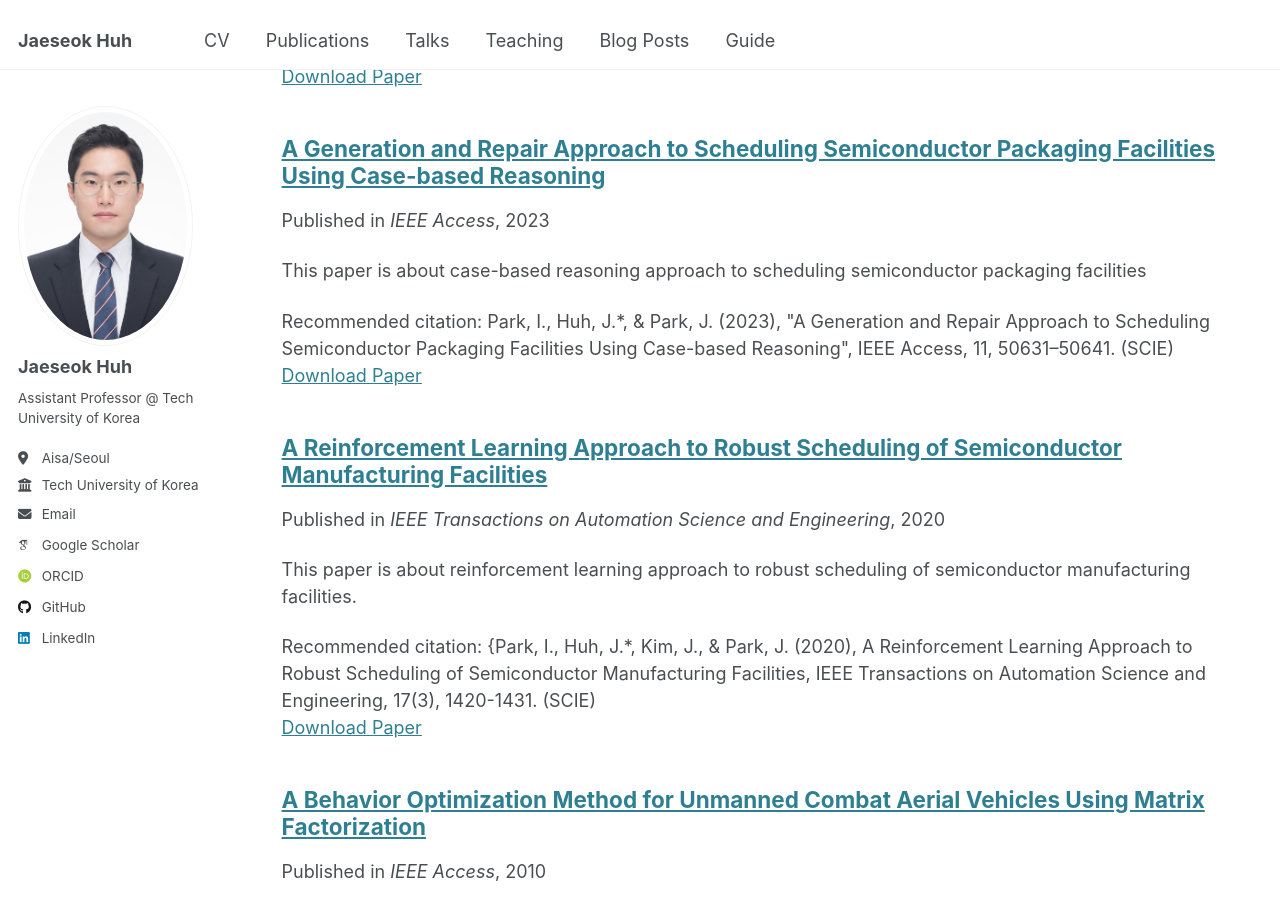
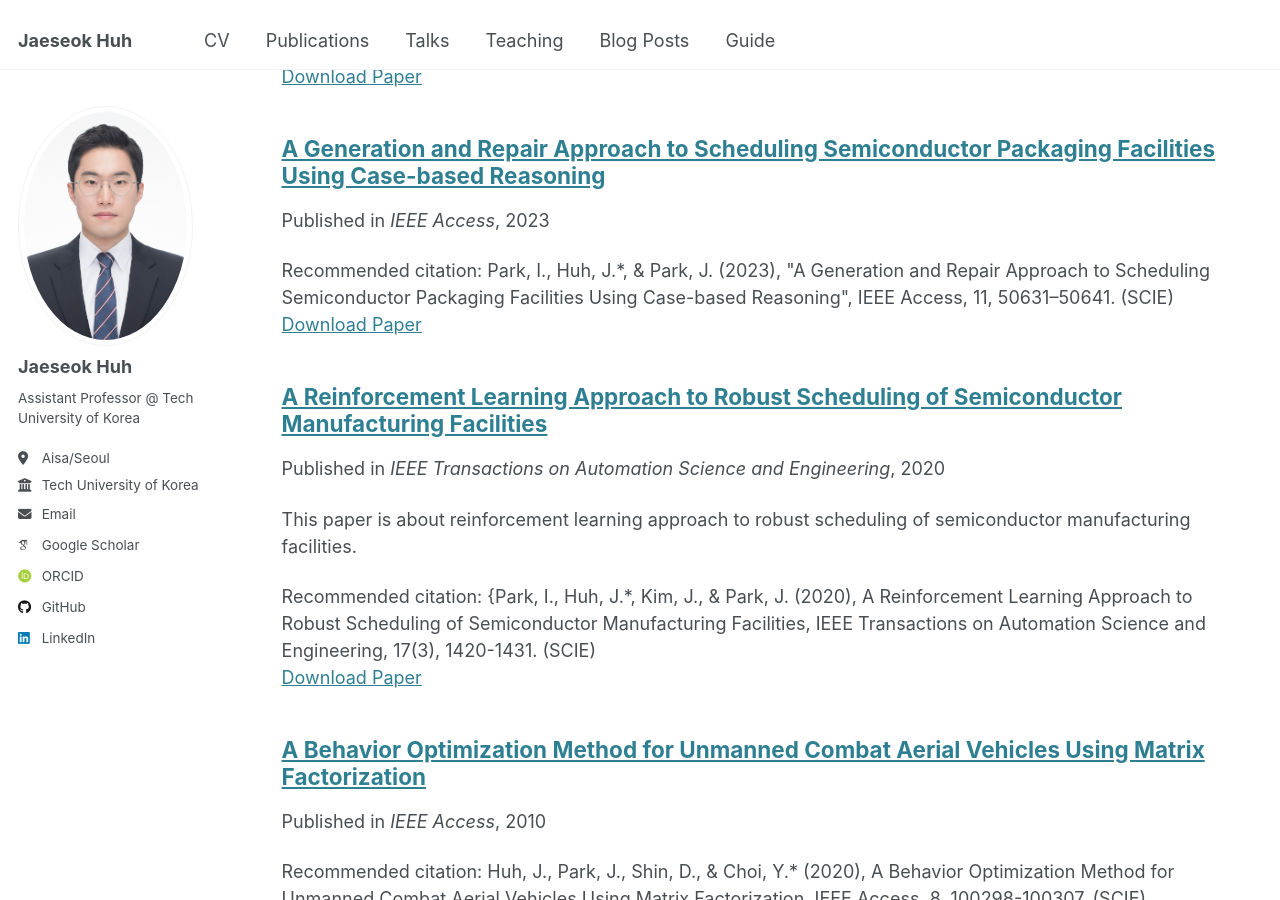
Before and after one commit to LaonHJS/laonhjs.github.io, a Jekyll site: the page built from _pages/publications.html, in a window 1280 px wide and 900 px high, scrolled down 1144 px. Built offline with Jekyll 4.4.1, drawn with Linux system fonts in a browser that asks for light colours; some web fonts are replaced.

Commit message:
Update CBR_scheduling_smf.md

```diff
--- a/_publications/CBR_scheduling_smf.md
+++ b/_publications/CBR_scheduling_smf.md
@@ -5,7 +5,7 @@ category: inter_journal
 permalink: /publication/CBR_scheduling_smf
 date: 2023-05-18
 venue: 'IEEE Access'
-excerpt: 'This paper is about case-based reasoning approach to scheduling semiconductor packaging facilities'
+excerpt: ''
 paperurl: 'https://ieeexplore.ieee.org/abstract/document/10129182'
 citation: 'Park, I., Huh, J.*, & Park, J. (2023), "A Generation and Repair Approach to Scheduling Semiconductor Packaging Facilities Using Case-based Reasoning", IEEE Access, 11, 50631–50641. (SCIE)'
 ---
```
